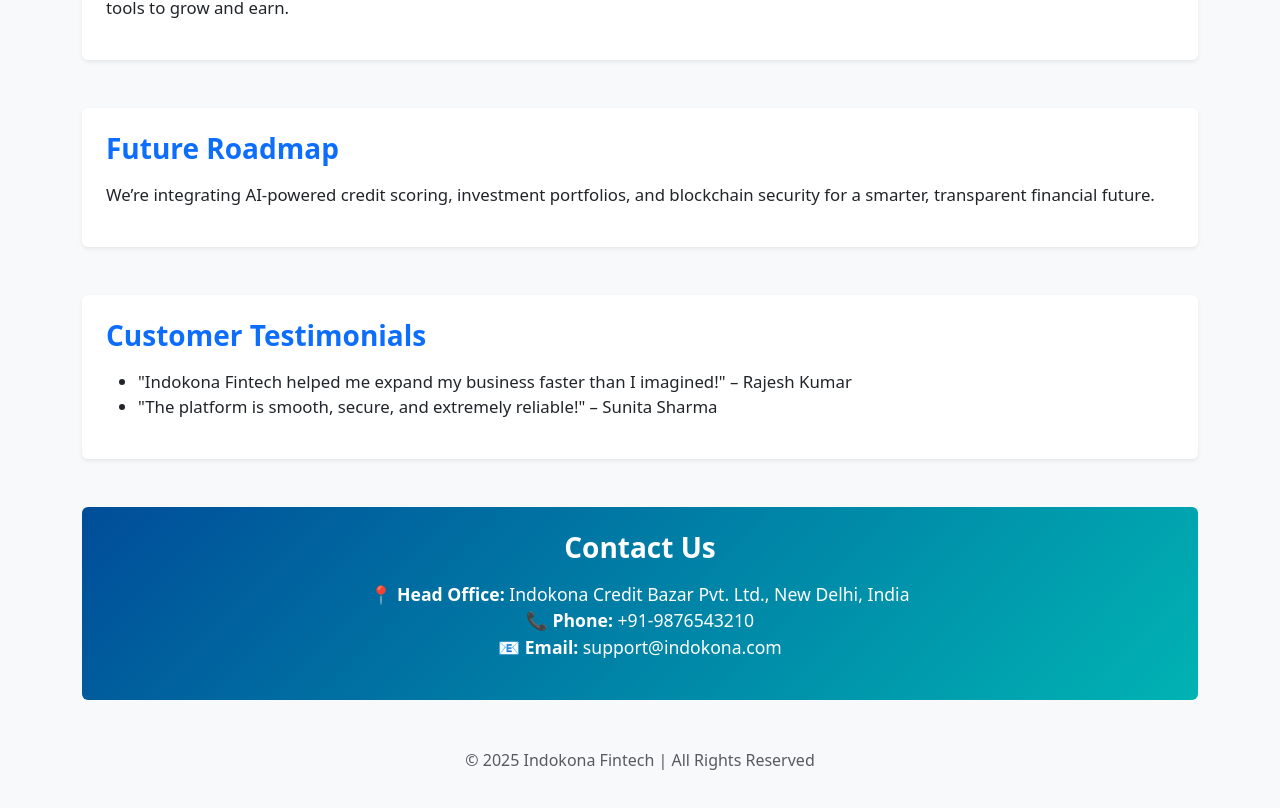
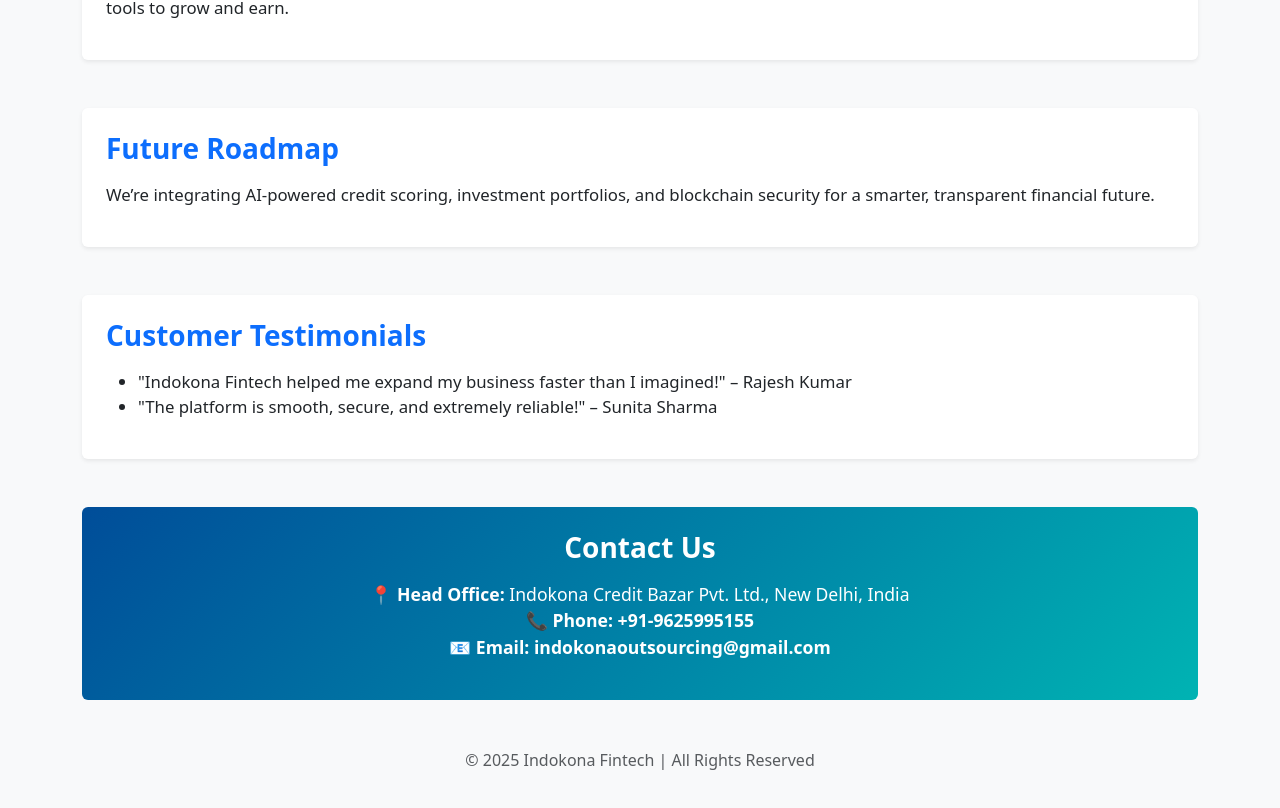
Before and after one commit to Tarunshakya1999/indokonafrontend, a React (Vite) app: page /about in a window 1280 px wide. Shown: the part 2661-3469 px from the top of the page. Built offline with nearby package versions, Linux system fonts and the light colour scheme.

Commit message:
Added New Instagram CTA Bu nn876554 nn n76655hhh

```diff
--- a/src/AboutUs.jsx
+++ b/src/AboutUs.jsx
@@ -147,7 +147,9 @@ function AboutUs() {
               data-aos="fade-up"
             >
               <h3 className="fw-bold text-primary mb-3">{section.title}</h3>
-              {section.text && <p style={{ fontSize: "1.05rem" }}>{section.text}</p>}
+              {section.text && (
+                <p style={{ fontSize: "1.05rem" }}>{section.text}</p>
+              )}
               {section.list && (
                 <ul style={{ fontSize: "1.05rem" }}>
                   {section.list.map((item, i) => (
@@ -167,13 +169,39 @@ function AboutUs() {
             data-aos="zoom-in"
           >
             <h3 className="fw-bold mb-3">Contact Us</h3>
+
             <p style={{ fontSize: "1.1rem" }}>
-              📍 <b>Head Office:</b> Indokona Credit Bazar Pvt. Ltd., New Delhi, India
+              📍 <b>Head Office:</b> Indokona Credit Bazar Pvt. Ltd., New Delhi,
+              India
               <br />
-              📞 <b>Phone:</b> +91-9876543210
+              📞 <b>Phone:</b>{" "}
+              <a href="tel:+919625995155" className="contact-link">
+                +91-9625995155
+              </a>
               <br />
-              📧 <b>Email:</b> support@indokona.com
+              📧 <b>Email:</b>{" "}
+              <a
+                href="mailto:indokonaoutsourcing@gmail.com"
+                className="contact-link"
+              >
+                indokonaoutsourcing@gmail.com
+              </a>
             </p>
+
+            {/* Inline CSS */}
+            <style jsx>{`
+              .contact-link {
+                color: #fff;
+                text-decoration: none;
+                font-weight: 600;
+                transition: all 0.3s ease;
+              }
+
+              .contact-link:hover {
+                color: #ffeb3b;
+                text-decoration: underline;
+              }
+            `}</style>
           </section>
 
           <p className="text-center text-muted mt-4">
```
